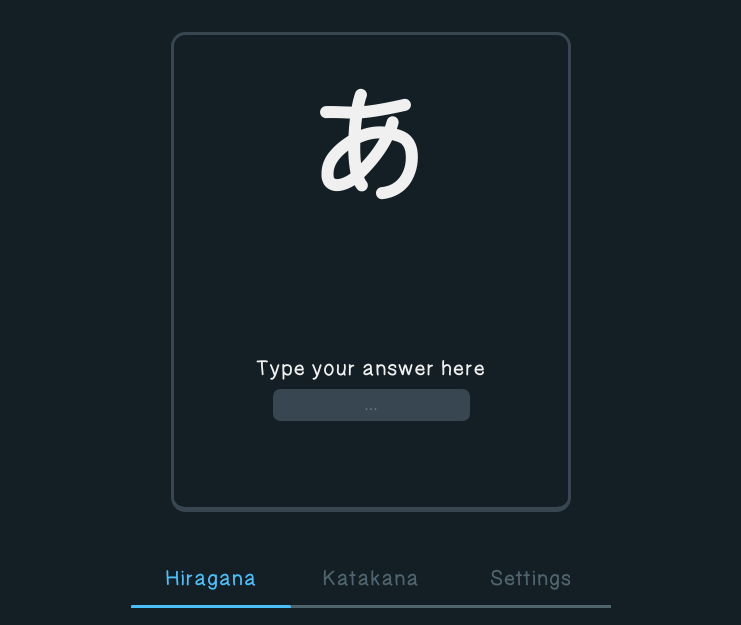
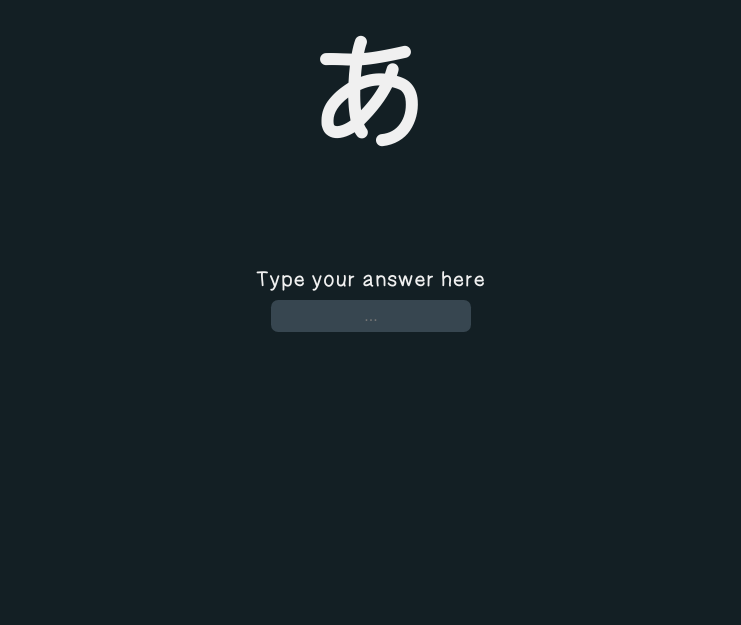
Before and after one commit to Dev-Cato/gengo, a plain HTML site: page index.html in a window 1280 px wide. Shown: the top 625 px of the page, without its empty margins (269-1010 px from the left). Drawn offline with Linux system fonts and the light colour scheme.

Commit message:
Update style.css

```diff
--- a/style.css
+++ b/style.css
@@ -44,26 +44,26 @@ body {
 
 
 .container {
-    margin-top: 2rem;
+    /* margin-top: 2rem; */
 }
 
 .learn {
-    height: calc(30rem);
+    height: 100vh;
     /* Höhe in rem und Prozent kombiniert */
     width: 80%;
     max-width: calc(25rem);
     /* Breite in rem und Prozent kombiniert */
     margin: auto;
-    border: calc(0.25rem * var(--learn-scale)) solid var(--color-border);
+    /* border: calc(0.25rem * var(--learn-scale)) solid var(--color-border);
     border-bottom: calc(0.375rem * var(--learn-scale)) solid var(--color-border);
+    border-radius: calc(1rem * var(--learn-scale)); */
 
-    border-radius: calc(1rem * var(--learn-scale));
     background-color: var(--color-background-secondary);
     /* Sicherstellen, dass die Größe mit zoom skaliert */
 }
 
 .question {
-    height: 50%;
+    height: 25%;
     display: flex;
     flex-direction: column;   /* <— DAS MACHT ES UNTEREINANDER */
     align-items: center;
@@ -89,7 +89,7 @@ body {
 
 .awnser {
     font-size: 1.25rem;
-    height: 50%;
+    height: 25%;
     display: flex;
     flex-direction: column;
     align-items: center;
```
